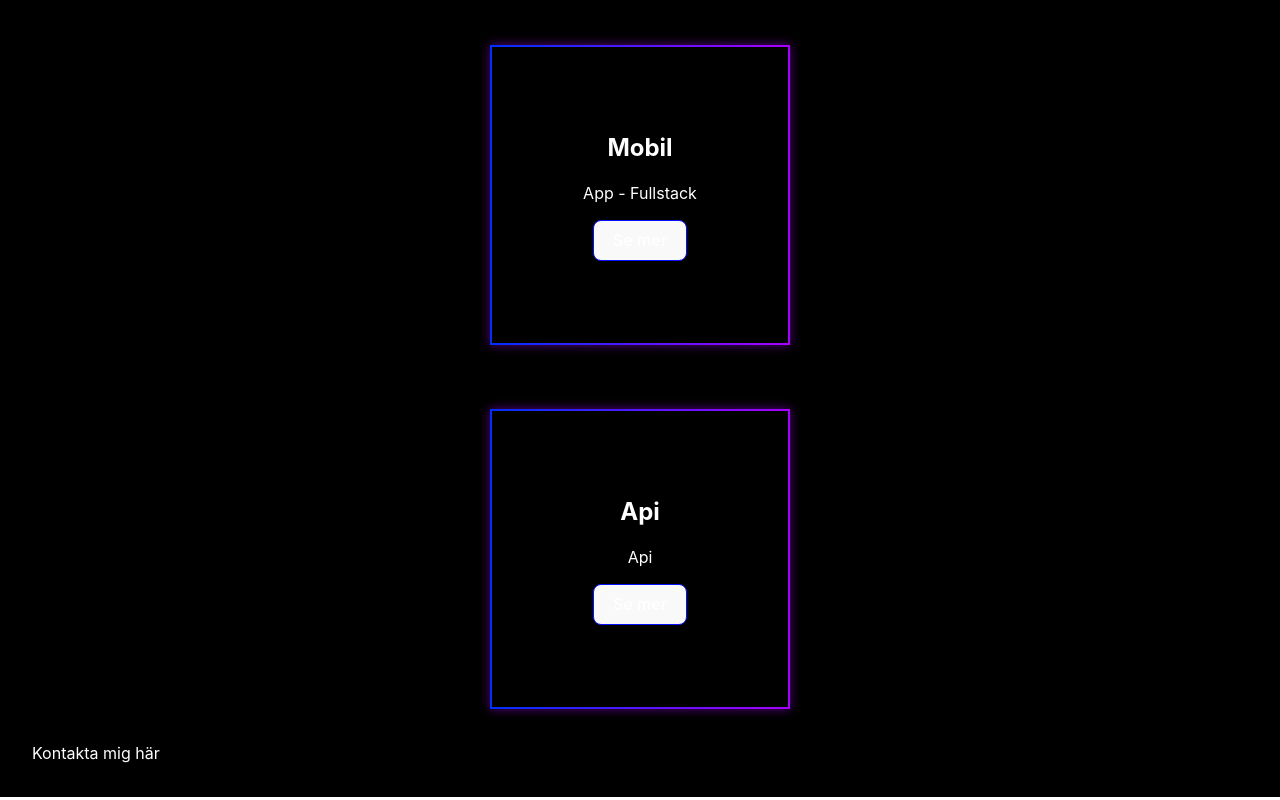
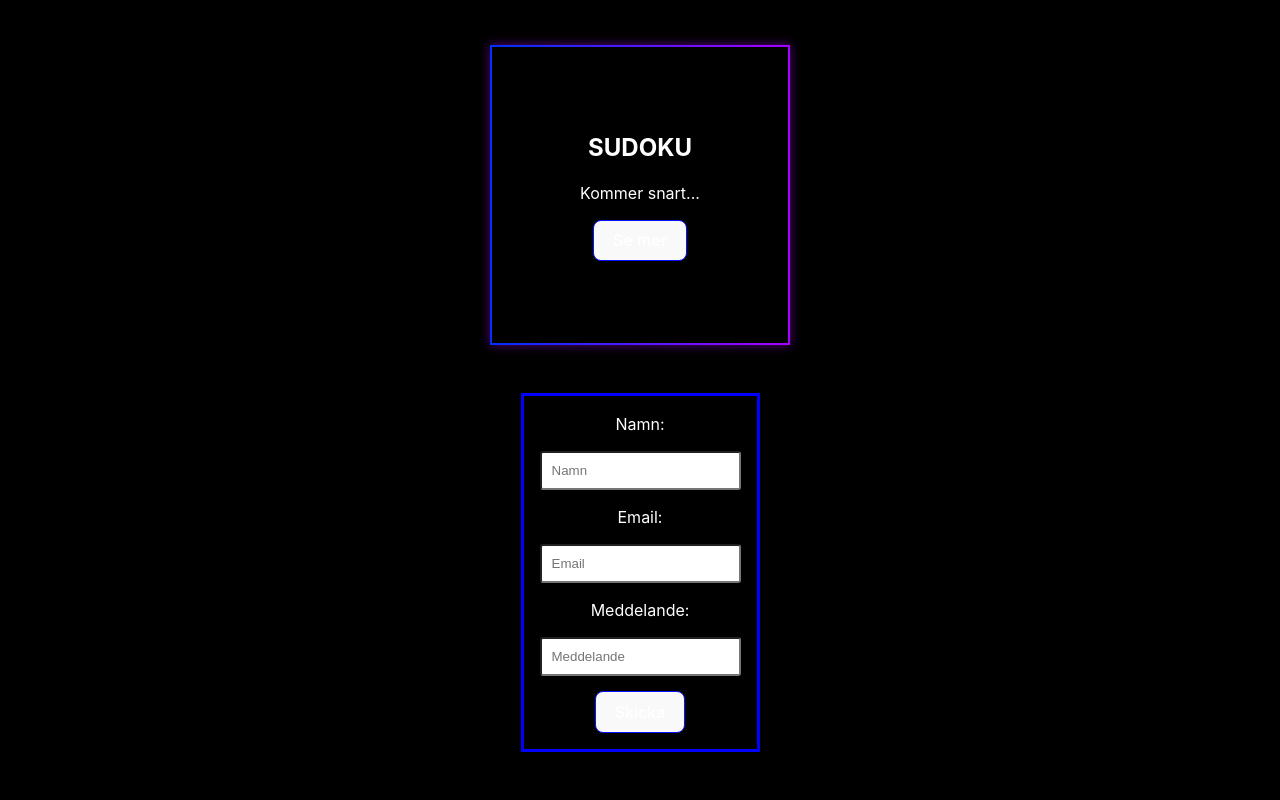
Before and after one commit to isabellaes/_portfolio, a React (Vite) app: page / in a window 1280 px wide. Shown: the part 1918-2718 px from the top of the page. Built offline with nearby package versions, Linux system fonts and the light colour scheme.

Commit message:
add form

```diff
--- a/package.json
+++ b/package.json
@@ -10,6 +10,7 @@
     "preview": "vite preview"
   },
   "dependencies": {
+    "@emailjs/browser": "^4.3.3",
     "@emotion/react": "^11.11.4",
     "@emotion/styled": "^11.11.0",
     "@mui/icons-material": "^5.15.13",
--- a/src/App.scss
+++ b/src/App.scss
@@ -7,6 +7,7 @@
   }
   display: flex;
   flex-direction: column;
+  align-items: center;
   background-color: black;
   padding: 1em;
   margin: 0;
--- /dev/null
+++ b/src/components/contact/ContactForm.tsx
@@ -0,0 +1,91 @@
+import { useState } from "react";
+import emailjs from "@emailjs/browser";
+import "./contactForm.scss";
+
+const ContactForm = () => {
+  const [name, setName] = useState<string>("");
+  const [email, setEmail] = useState("");
+  const [message, setMessage] = useState("");
+  /* const [loading, setLoading] = useState<boolean>(false); */
+  const [errors, setErrors] = useState<string>("");
+
+  const validateEmail = (email: string) => {
+    const regex = /^[^\s@]+@[^\s@]+\.[^\s@]+$/;
+    return regex.test(email);
+  };
+
+  const sendEmail = (e: { preventDefault: () => void }) => {
+    e.preventDefault();
+    /*  setLoading(true); */
+
+    const emailmessage = {
+      name: name,
+      email: email,
+      message: message,
+    };
+
+    emailjs
+      .send(
+        "service_0zqihxk",
+        "template_mr474fg",
+        emailmessage,
+        "5KAAPu8vXIV-IniE2"
+      )
+      .then(
+        () => {
+          // show the user a success message
+          alert("Ditt meddelande är nu skickat!");
+        },
+        () => {
+          // show the user an error
+          alert("Någonting gick fel. Försök igen!");
+        }
+      );
+  };
+  return (
+    <form
+      onSubmit={(e) => {
+        e.preventDefault();
+        if (validateEmail(email) !== true) {
+          setErrors("Format: email@mail.se");
+        }
+        if (validateEmail(email)) {
+          setErrors("");
+          sendEmail(e);
+          e.currentTarget.reset();
+        }
+      }}
+      className={"contact-form"}
+    >
+      {/*    {loading ? <CircularProgress /> : <p></p>} */}
+      <label htmlFor="name">Namn: </label>
+      <input
+        required
+        id="name"
+        placeholder="Namn"
+        onChange={(e) => setName(e.currentTarget.value)}
+      />
+
+      <label htmlFor="email">Email: </label>
+      <input
+        required
+        id="email"
+        placeholder="Email"
+        onChange={(e) => setEmail(e.currentTarget.value)}
+      />
+      {errors}
+
+      <label htmlFor="message">Meddelande: </label>
+      <input
+        required
+        id="message"
+        placeholder="Meddelande"
+        onChange={(e) => setMessage(e.currentTarget.value)}
+      />
+
+      <button>Skicka</button>
+    </form>
+  );
+};
+
+export default ContactForm;
--- /dev/null
+++ b/src/components/contact/contactForm.scss
@@ -0,0 +1,14 @@
+.contact-form {
+  display: flex;
+  flex-direction: column;
+  align-items: center;
+  justify-content: center;
+  gap: 15px;
+  border: 3px solid blue;
+  padding: 1em;
+  width: fit-content;
+  input {
+    padding: 10px;
+    border-radius: 3px;
+  }
+}
--- a/src/components/footer/Footer.tsx
+++ b/src/components/footer/Footer.tsx
@@ -1,7 +1,12 @@
+import ContactForm from "../contact/ContactForm";
 import "./footer.scss";
 
 const Footer = () => {
-  return <footer>Kontakta mig här</footer>;
+  return (
+    <footer>
+      <ContactForm />
+    </footer>
+  );
 };
 
 export default Footer;
--- a/src/components/footer/footer.scss
+++ b/src/components/footer/footer.scss
@@ -1,3 +1,3 @@
 footer {
-  padding: 1em;
+  padding: 2em;
 }
--- a/src/components/header/header.scss
+++ b/src/components/header/header.scss
@@ -10,6 +10,13 @@ header {
       flex-direction: row;
       list-style-type: none;
       gap: 2em;
+
+      li {
+        cursor: pointer;
+      }
+      li:hover {
+        color: blue;
+      }
     }
   }
 }
--- a/src/components/projects/container/Container.tsx
+++ b/src/components/projects/container/Container.tsx
@@ -8,9 +8,8 @@ const Container = () => {
   const [modalOpen, setModalOpen] = useState(false);
 
   const projects: Project[] = [
-    { id: 1, title: "Webb", description: "Webbshop - Frontend" },
-    { id: 2, title: "Mobil", description: "App - Fullstack" },
-    { id: 3, title: "Api", description: "Api" },
+    { id: 1, title: "WEBBSHOP", description: "Kommer snart..." },
+    { id: 2, title: "SUDOKU", description: "Kommer snart..." },
   ];
   return (
     <>
--- a/src/components/projects/module/Module.tsx
+++ b/src/components/projects/module/Module.tsx
@@ -17,10 +17,11 @@ const Module = (props: Props) => {
   return (
     <div className="scrollable-module">
       <div className="content">
-        <p onClick={props.onclose}>X</p>
+        <p className="close-icon" onClick={props.onclose}>
+          X
+        </p>
         <h2>{project.title}</h2>
         <p>{project.description}</p>
-        <div>BILDER</div>
       </div>
     </div>
   );
--- a/src/components/projects/module/module.scss
+++ b/src/components/projects/module/module.scss
@@ -20,5 +20,9 @@
     border-image-slice: 1;
     width: 80vw;
     height: 80vh;
+
+    .close-icon {
+      cursor: pointer;
+    }
   }
 }
```
Also changed, not shown: 1 other file (tests, documents, lock files or other folders).
